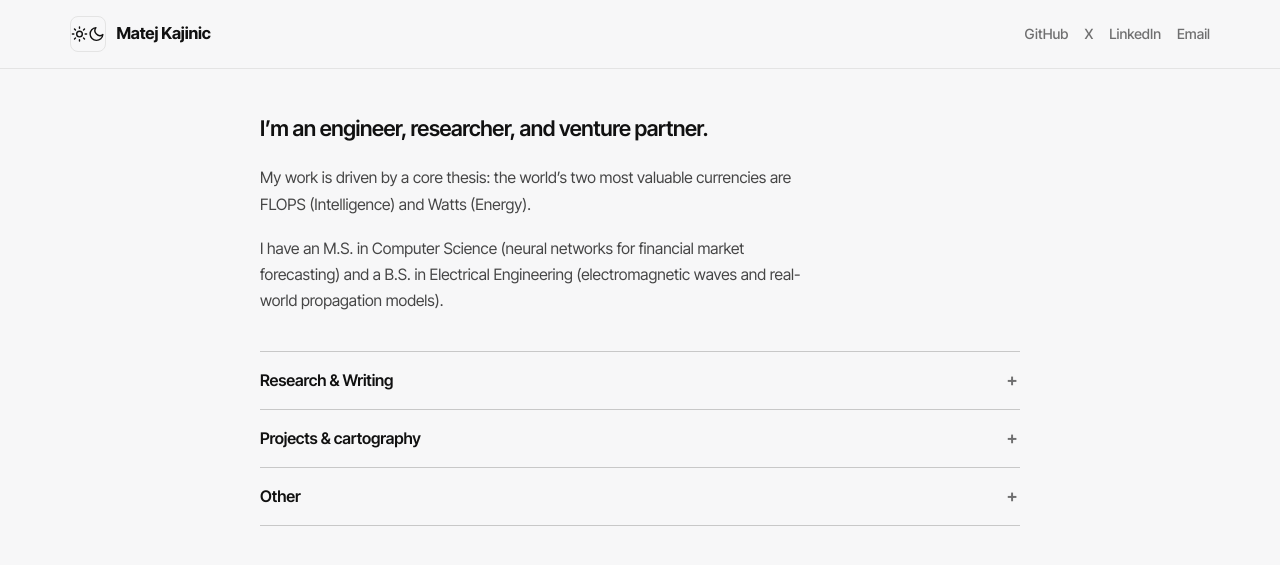
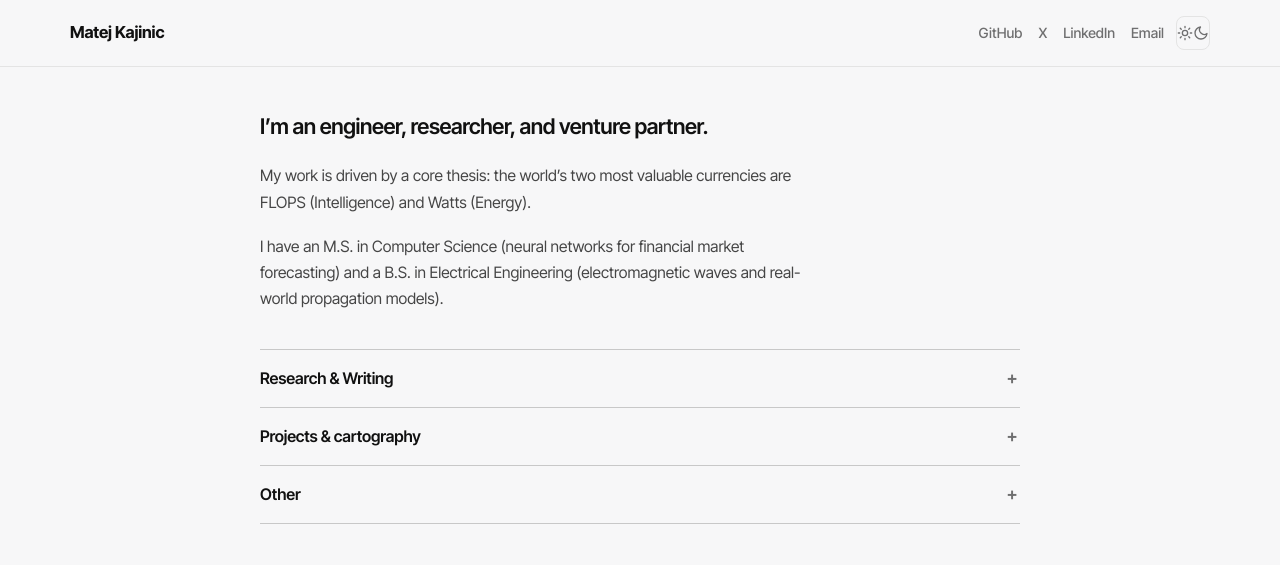
Before and after one commit to matejkajinic/matejkajinic.github.io, a Jekyll site: the page preview.html, which Jekyll copies as it is, in a window 1280 px wide. Shown: the top 565 px of the page. Built offline with Jekyll 4.4.1, drawn with Linux system fonts in a browser that asks for light colours.

Commit message:
Fix light theme

```diff
--- a/assets/css/style.css
+++ b/assets/css/style.css
@@ -95,10 +95,11 @@ body {
   gap: 0.8rem;
 }
 
-.header-start {
+.header-end {
   display: flex;
   align-items: center;
-  gap: 0.65rem;
+  gap: 0.75rem;
+  flex-shrink: 0;
   min-width: 0;
 }
 
@@ -107,18 +108,20 @@ body {
   display: inline-flex;
   align-items: center;
   justify-content: center;
-  width: 2.25rem;
-  height: 2.25rem;
+  width: 2.125rem;
+  height: 2.125rem;
   padding: 0;
   border: 1px solid var(--line-soft);
   border-radius: 8px;
   background: transparent;
-  color: var(--text);
+  color: var(--muted);
   cursor: pointer;
   line-height: 0;
+  transition: color 0.15s ease, background 0.15s ease, border-color 0.15s ease;
 }
 
 .theme-toggle:hover {
+  color: var(--text);
   background: var(--toggle-hover);
 }
 
@@ -557,7 +560,15 @@ a:focus-visible {
     gap: 0.55rem;
   }
 
+  .header-end {
+    width: 100%;
+    justify-content: space-between;
+    align-items: flex-start;
+  }
+
   .header-links {
+    flex: 1;
+    min-width: 0;
     gap: 0.8rem;
     flex-wrap: wrap;
   }
--- a/preview.html
+++ b/preview.html
@@ -31,19 +31,19 @@
   <body>
     <header class="site-header">
       <div class="header-inner">
-        <div class="header-start">
+        <a class="brand" href="#">Matej Kajinic</a>
+        <div class="header-end">
+          <nav class="header-links" aria-label="Social and contact">
+            <a href="https://github.com/matejkajinic/" rel="noreferrer">GitHub</a>
+            <a href="https://x.com/matejkajinic/" rel="noreferrer">X</a>
+            <a href="https://www.linkedin.com/in/matejkajinic/" rel="noreferrer">LinkedIn</a>
+            <a href="mailto:matejkajinic@gmail.com">Email</a>
+          </nav>
           <button type="button" class="theme-toggle" aria-label="Switch theme">
             <svg class="theme-toggle__icon theme-toggle__icon--sun" xmlns="http://www.w3.org/2000/svg" width="18" height="18" viewBox="0 0 24 24" fill="none" stroke="currentColor" stroke-width="2" stroke-linecap="round" stroke-linejoin="round" aria-hidden="true"><circle cx="12" cy="12" r="4"/><path d="M12 2v2M12 20v2M4.93 4.93l1.41 1.41M17.66 17.66l1.41 1.41M2 12h2M20 12h2M4.93 19.07l1.41-1.41M17.66 6.34l1.41-1.41"/></svg>
             <svg class="theme-toggle__icon theme-toggle__icon--moon" xmlns="http://www.w3.org/2000/svg" width="18" height="18" viewBox="0 0 24 24" fill="none" stroke="currentColor" stroke-width="2" stroke-linecap="round" stroke-linejoin="round" aria-hidden="true"><path d="M21 12.79A9 9 0 1 1 11.21 3 7 7 0 0 0 21 12.79z"/></svg>
           </button>
-          <a class="brand" href="#">Matej Kajinic</a>
         </div>
-        <nav class="header-links">
-          <a href="https://github.com/matejkajinic/" rel="noreferrer">GitHub</a>
-          <a href="https://x.com/matejkajinic/" rel="noreferrer">X</a>
-          <a href="https://www.linkedin.com/in/matejkajinic/" rel="noreferrer">LinkedIn</a>
-          <a href="mailto:matejkajinic@gmail.com">Email</a>
-        </nav>
       </div>
     </header>
 
```
Also changed, not shown: _layouts/article.html (+8 -8 lines), _layouts/default.html (+8 -8 lines).
